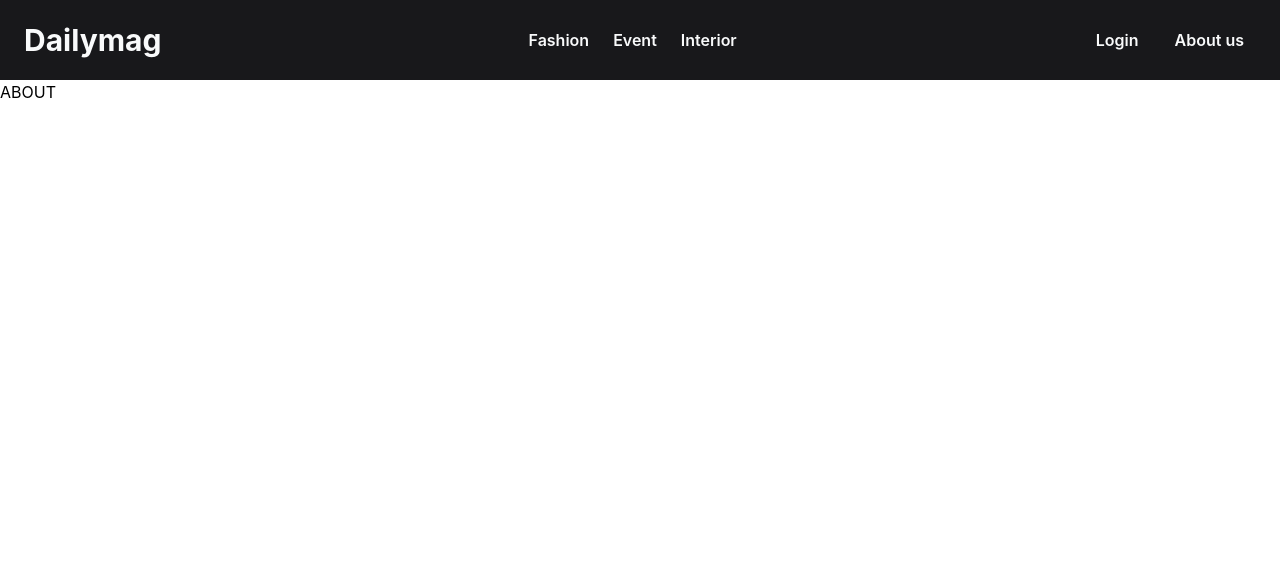
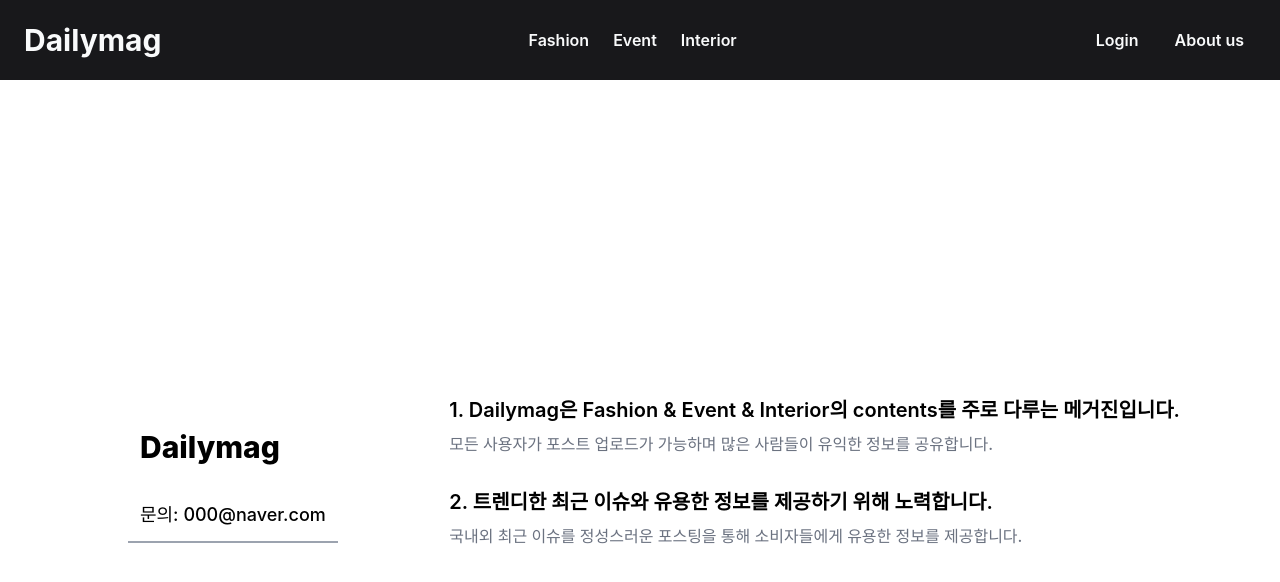
Before and after one commit to GyunHeee/Magazine, a React (Create React App) app: page /about in a window 1280 px wide. Shown: the top 582 px of the page. Built offline with nearby package versions, Linux system fonts and the light colour scheme; no server answers.

Commit message:
about 페이지 추가

```diff
--- a/src/index.css
+++ b/src/index.css
@@ -9,6 +9,13 @@ body {
     sans-serif;
   -webkit-font-smoothing: antialiased;
   -moz-osx-font-smoothing: grayscale;
+  width: 100vw;
+  height: 100vh;
+}
+
+#root {
+  width: 100%;
+  height: 100%;
 }
 
 code {
--- a/src/pages/About.jsx
+++ b/src/pages/About.jsx
@@ -1,5 +1,33 @@
 import React from 'react';
 
 export default function About() {
-  return <div>ABOUT</div>;
+  return (
+    <section className="flex justify-between h-full m-auto max-w-6xl items-center">
+      <div className="ml-10 p-3">
+        <p className="text-3xl p-3 m-3 font-extrabold">Dailymag</p>
+        <p className="text-lg p-3 m-3 font-medium border-b-2 border-gray-400">
+          문의: 000@naver.com
+        </p>
+      </div>
+      <div className="m-3 p-4">
+        <h1 className="text-xl font-semibold p-2">
+          1. Dailymag은 Fashion & Event & Interior의 contents를 주로 다루는
+          메거진입니다.
+        </h1>
+        <p className="font-medium mb-2 mx-2 text-gray-500">
+          모든 사용자가 포스트 업로드가 가능하며 많은 사람들이 유익한 정보를
+          공유합니다.
+        </p>
+        <div className="my-6">
+          <h1 className="text-xl font-semibold p-2">
+            2. 트렌디한 최근 이슈와 유용한 정보를 제공하기 위해 노력합니다.
+          </h1>
+          <p className="font-medium mb-2 mx-2 text-gray-500">
+            국내외 최근 이슈를 정성스러운 포스팅을 통해 소비자들에게 유용한
+            정보를 제공합니다.
+          </p>
+        </div>
+      </div>
+    </section>
+  );
 }
```
